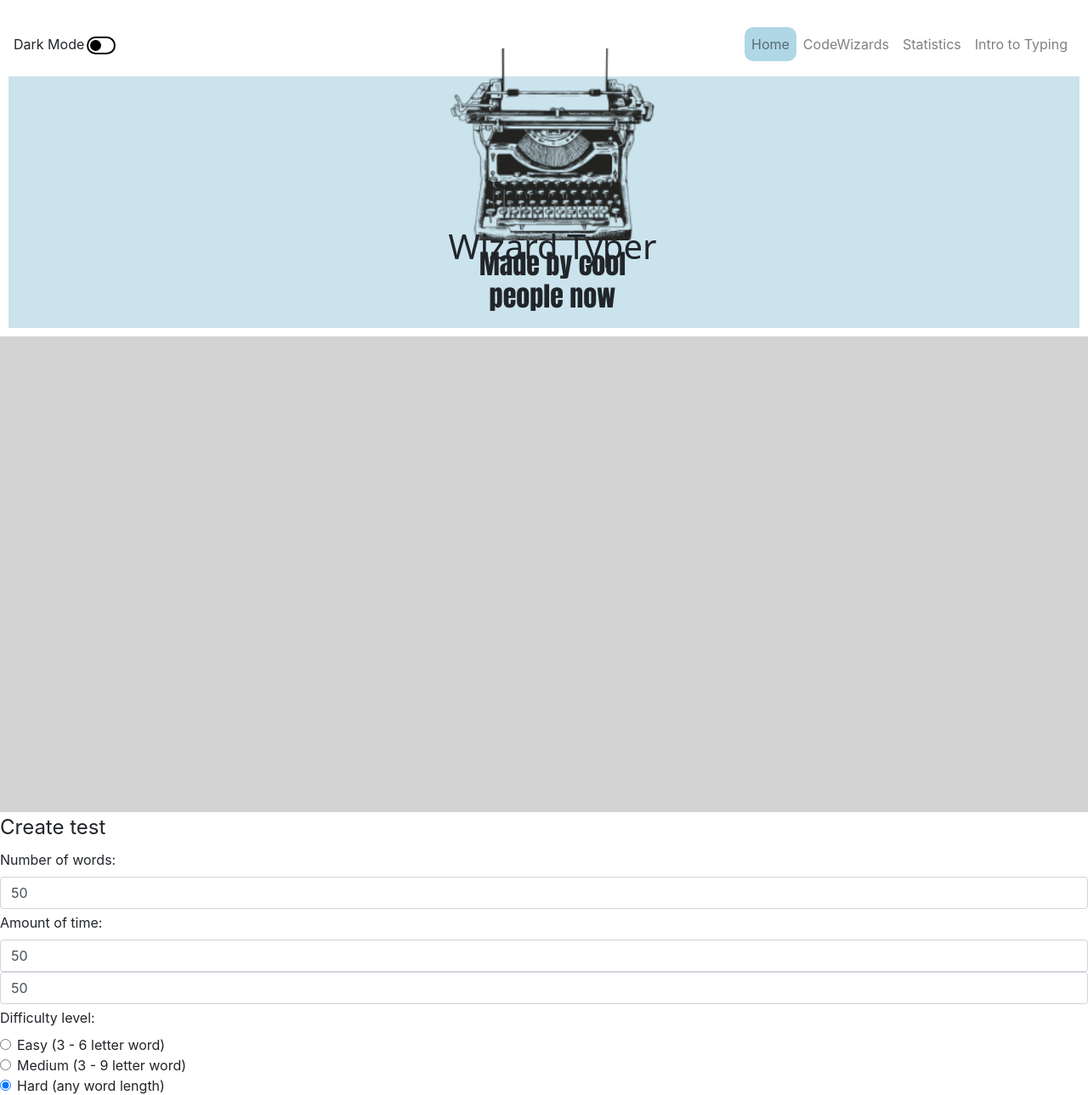
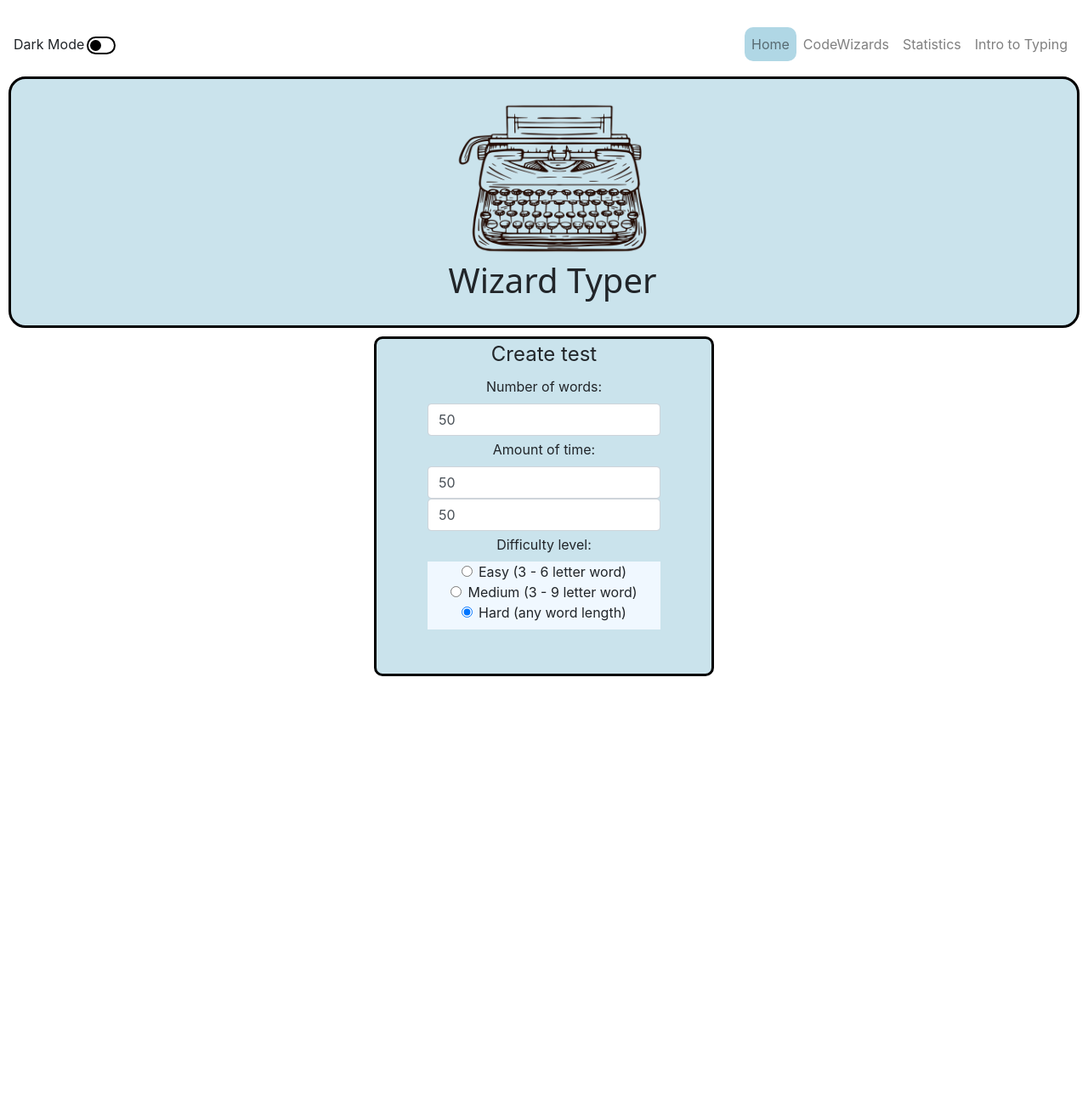
Before and after one commit to cwhq-internship/FALL23_Mon, a Flask app: page / in a window 1280 px wide. Shown: the top 1289 px of the page at 85% size. After the commit the page ends 796 px from the top, so only its background shows below. Run offline with Flask 3, Linux system fonts and the light colour scheme; some web fonts are replaced.

Commit message:
I made the home look better, did in school so prolly bad

```diff
--- a/static/stylesheets/home.css
+++ b/static/stylesheets/home.css
@@ -1,7 +1,7 @@
 #keyboard {
     width: 30vh;
     position: absolute;
-    top: 20%;
+    top: 25%;
     left: 50%;
     transform: translate(-50%, -50%);
     margin: 10px;
@@ -10,7 +10,7 @@
 .title {
     width: 40vh;
     position: absolute;
-    top: 35%;
+    top: 40%;
     left: 50%;
     transform: translate(-50%, -50%);
     margin: 10px;
@@ -22,12 +22,14 @@
     height: 37vh;
     text-align: center;
     margin: 10px;
+    border-style: solid;
+    border-color: black;
+    border-radius: 20px;
 }
 
 .bottom {
-    color:aqua;
-    background-color: lightgray;
-    height: 70vh;
+    background-color: white;
+    height: 60vh;
 }
 
 .description {
@@ -39,3 +41,27 @@
     margin: 10px;
     font-family: Impact, Haettenschweiler, 'Arial Narrow Bold', sans-serif;
 }
+
+.class {
+    background-color: #CAE3EC;
+    height: 50vh;
+    text-align: center;
+    margin: 0 auto;
+    top: 70px;
+    width: 50vh;
+    display: flex;
+    justify-content: center;
+    border-style: solid;
+    border-color: black;
+    border-radius: 10px;
+
+}
+
+.difficulty {
+    height: 10vh;
+    background-color: aliceblue;
+}
+
+.form {
+    height: 30vh;
+}
--- a/templates/home.html
+++ b/templates/home.html
@@ -8,16 +8,14 @@
 {% block content %}
 <!-- Update this block to update what html content is rendered -->
 <div class="top">
-  <img id="keyboard" src="/img/typewriter.png">
+  <img id="keyboard" src="/static/stylesheets/typewriter.png">
   <h1 class="title"> Wizard Typer </h1>
-  <h2 class="description"> Made by cool people now</h2>
+  <!-- <h2 class="description"> Made by cool people now</h2> ILL FIX THIS LATER PLEASE-->
 </div>
 
 <div class="bottom">
-
-</div>
-<!--trickster - my attempt at the form-->
-<form action="https://formsubmit.co/a032a96105a1c07632b456b9a61f36df" method="post">
+  <div class="class">
+    <form class="form" action="https://formsubmit.co/a032a96105a1c07632b456b9a61f36df" method="post">
       <fieldset class="form-group">
                 <legend>Create test</legend>
 
@@ -33,6 +31,7 @@
                 </div>
 
       <label for="name">Difficulty level:</label>
+      <div class="difficulty">
       <div class="form-check">
         <input class="form-check-input" type="radio" name="exampleRadios" id="exampleRadios1" value="option1" checked>
       <label class="form-check-label" for="exampleRadios1">
@@ -53,9 +52,15 @@
           Hard (any word length)
         </label>
       </div>
+    </div>
 
       </div>
       </form>
+    </div>
+</div>
+<!--trickster - my attempt at the form -->
+<!-- josh - what is this i cant understand it -->
+
 
 {% endblock %}
 {% block brand %} active-bar {% endblock %}
```
Lines whose indentation alone changed are shown as unchanged.
